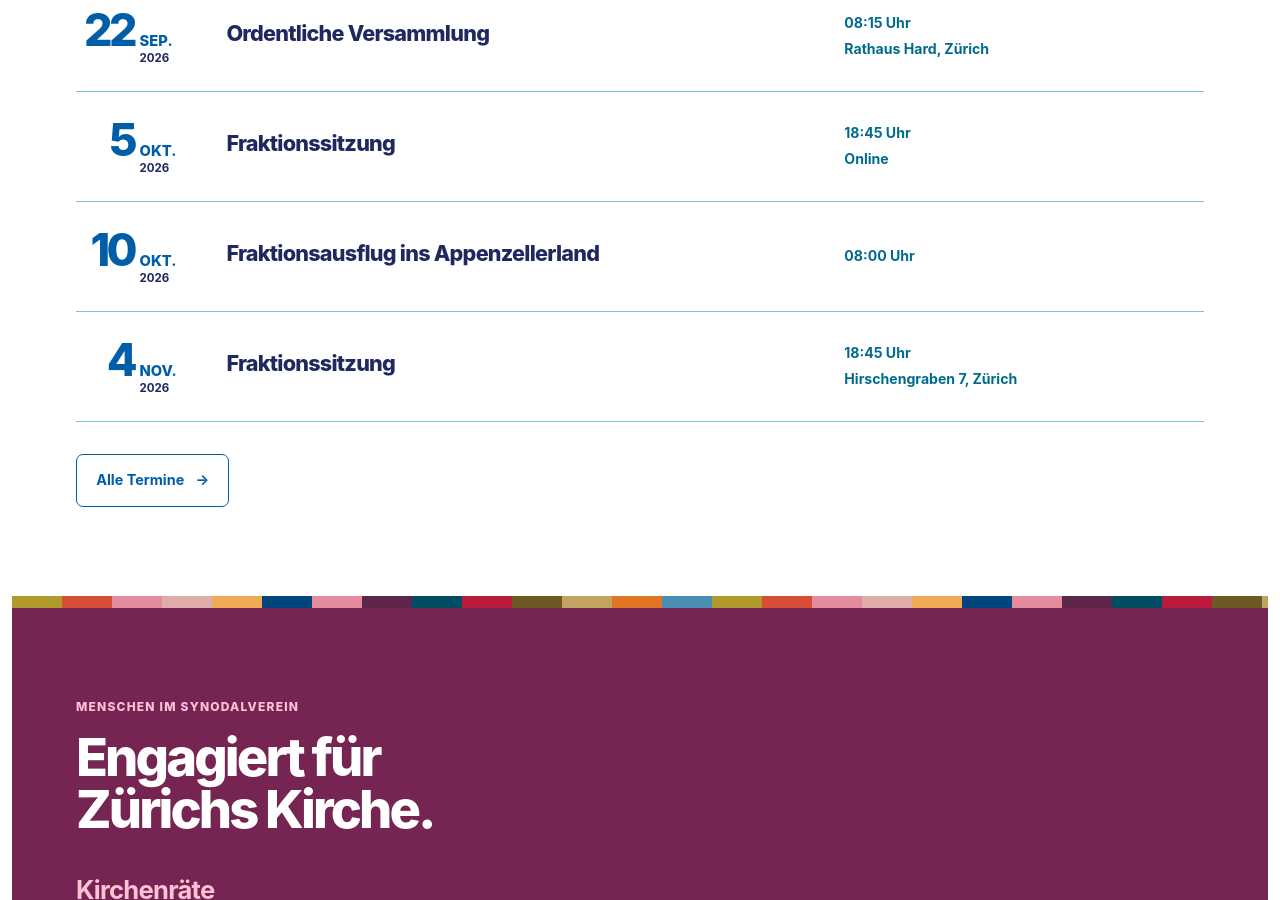
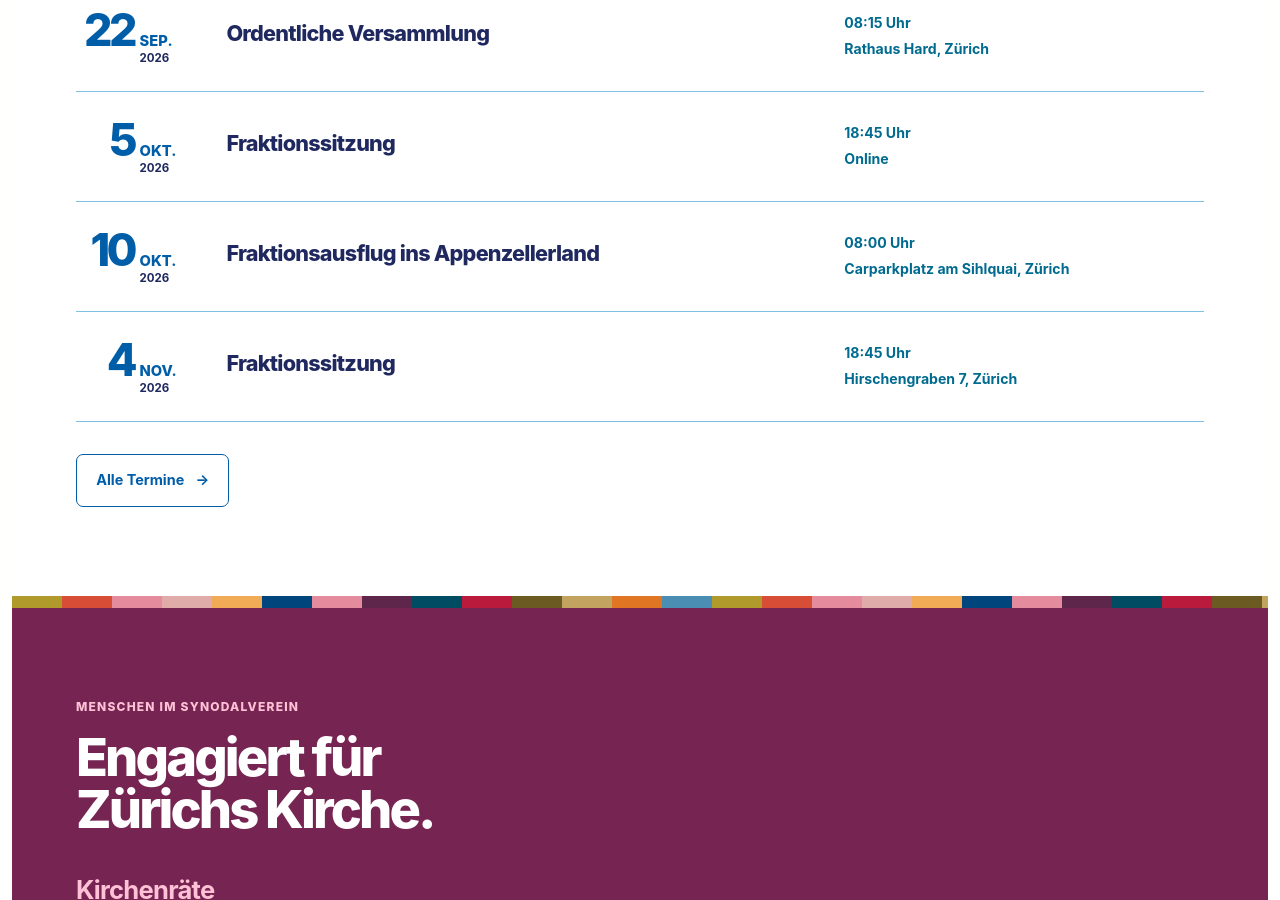
Before and after one commit to rbirkner/synodalverein, a Jekyll site: the page built from index.html, in a window 1280 px wide and 900 px high, scrolled down 4127 px. Built offline with Jekyll 4.4.1, drawn with Linux system fonts in a browser that asks for light colours.

Commit message:
Add excursion meeting point

```diff
--- a/_data/events.yml
+++ b/_data/events.yml
@@ -168,6 +168,8 @@
 - title: "Fraktionsausflug ins Appenzellerland"
   date_from: "2026-10-10"
   time_from: "08:00"
+  location: "Carparkplatz am Sihlquai, Zürich"
+  google_map: "https://maps.app.goo.gl/Rz5rakKnQKN6ZRCA8"
 
 - title: "Fraktionssitzung"
   date_from: "2026-11-04"
```
